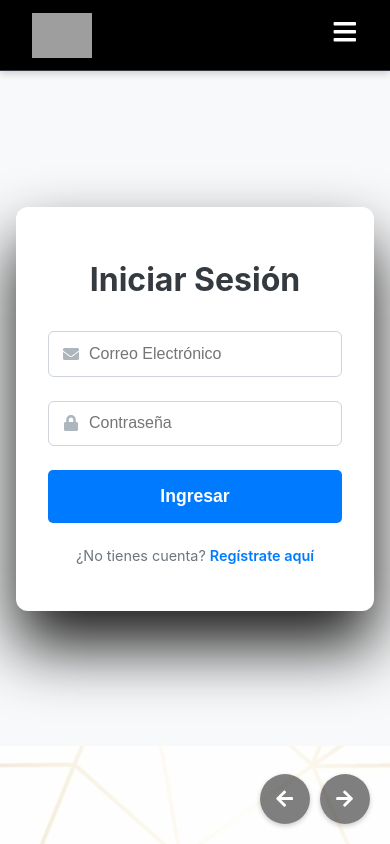
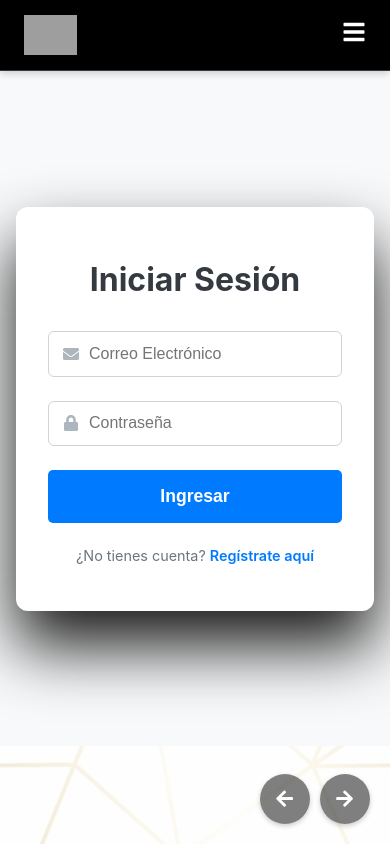
Before and after one commit to degroupsa/degroup-final-app, a React (Vite) app: page /login in a window 390 px wide. Built offline with nearby package versions, Linux system fonts and the light colour scheme; no server answers; grey boxes are pictures that could not be loaded.

Commit message:
19:43 Navbar.module.css

```diff
--- a/src/components/Navbar.module.css
+++ b/src/components/Navbar.module.css
@@ -26,7 +26,7 @@
 
 .logo {
   /* --- 1. CAMBIO: Logo más pequeño --- */
-  height: 45px;
+  height: 40px;
   width: auto;
 }
 
@@ -116,7 +116,7 @@
 .hamburger {
   display: none;
   /* --- 2. CAMBIO: Ícono de hamburguesa más pequeño --- */
-  font-size: 1.6rem;
+  font-size: 1.5rem;
   color: #ffffff;
   background: none;
   border: none;
@@ -131,6 +131,11 @@
 
 /* ▼▼▼ Media Query para pantallas pequeñas (móviles) ▼▼▼ */
 @media (max-width: 992px) {
+
+  /* --- 3. CAMBIO: Ajuste de padding para centrar visualmente --- */
+  .header {
+    padding: 0 1.5rem;
+  }
 
   .desktopNavLinks, .navActions {
     display: none;
```
